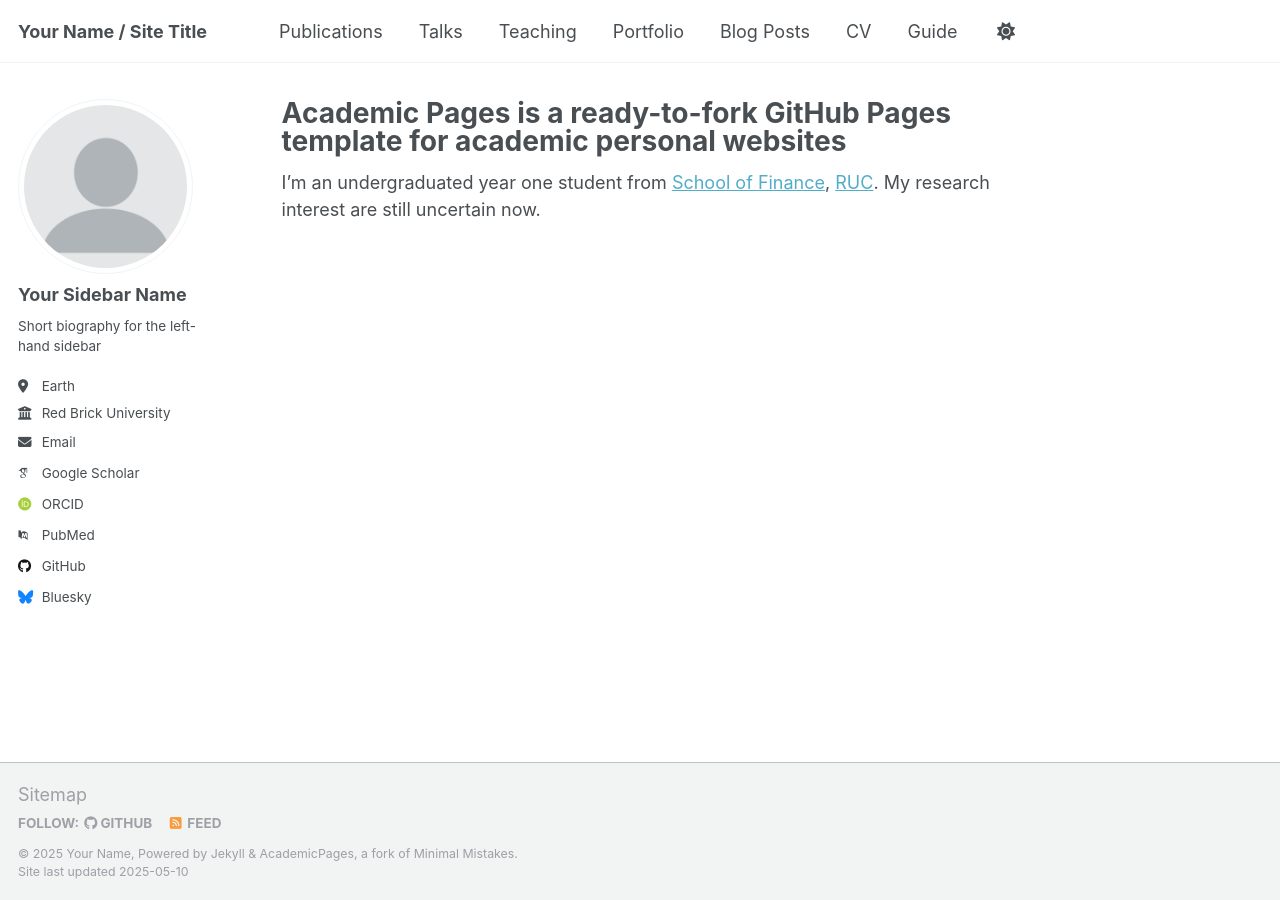
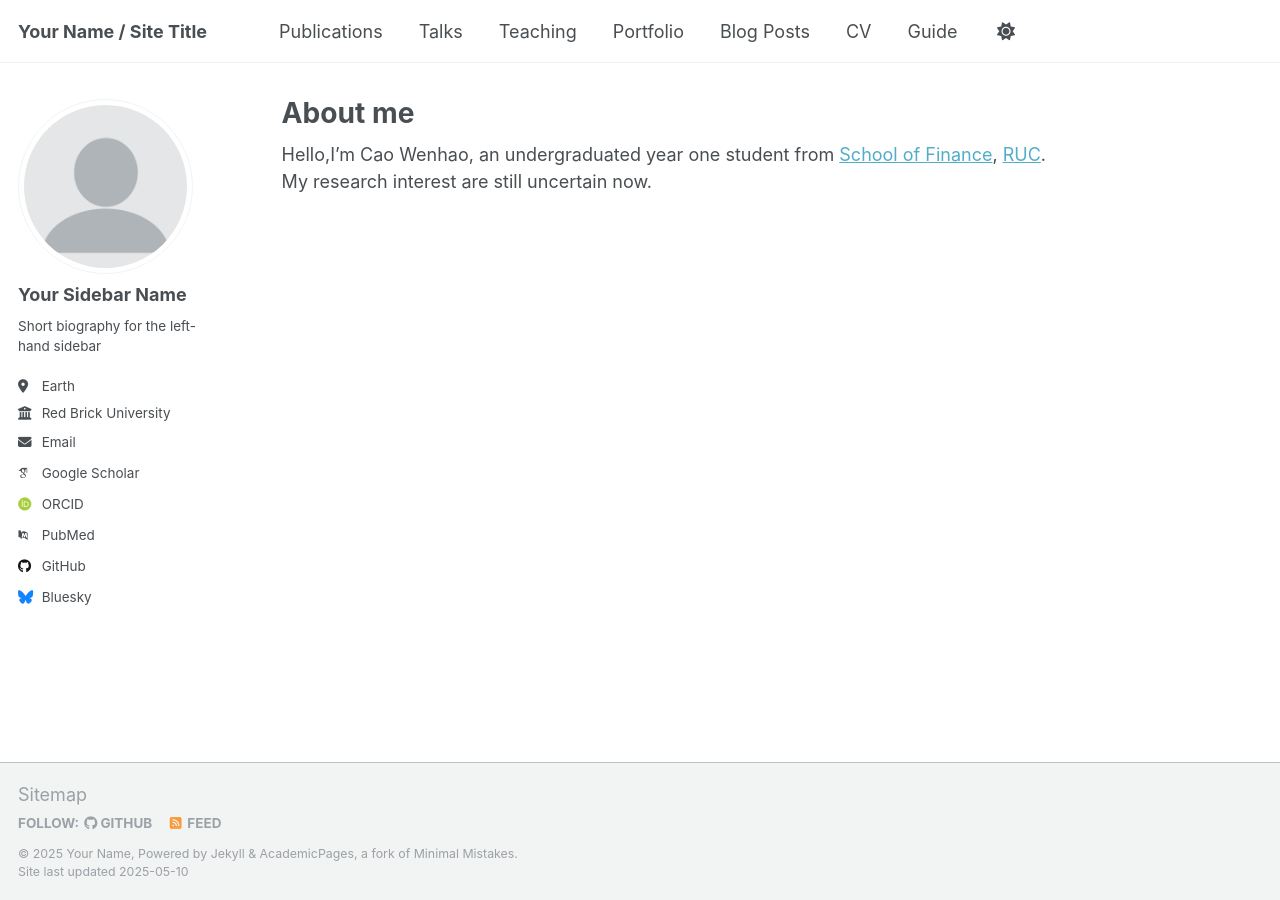
Before and after one commit to shuishenshuishen/shuishenshuishen.github.io, a Jekyll site: the page built from _pages/about.md, in a window 1280 px wide. Built offline with Jekyll 4.4.1, drawn with Linux system fonts in a browser that asks for light colours; some web fonts are replaced.

Commit message:
Update about.md

```diff
--- a/_pages/about.md
+++ b/_pages/about.md
@@ -1,10 +1,10 @@
 ---
 permalink: /
-title: "Academic Pages is a ready-to-fork GitHub Pages template for academic personal websites"
+title: "About me"
 author_profile: true
 redirect_from:
   - /about/
   - /about.html
 ---
 
-I'm an undergraduated year one student from [School of Finance](http://sf.ruc.edu.cn/), [RUC](https://www.ruc.edu.cn/). My research interest are still uncertain now.
+Hello,I'm Cao Wenhao, an undergraduated year one student from [School of Finance](http://sf.ruc.edu.cn/), [RUC](https://www.ruc.edu.cn/). My research interest are still uncertain now.
```
